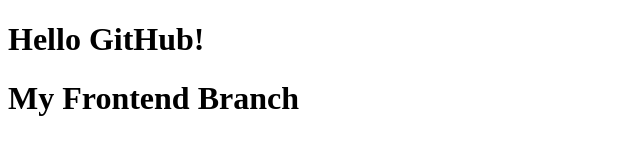
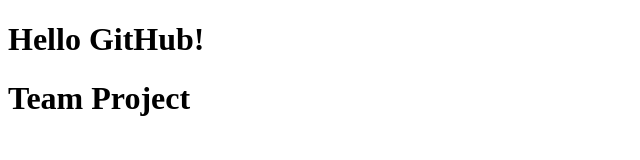
Before and after one commit to BharathyNiranjana-B/git-practicee, a plain HTML site: page index.html in a window 1280 px wide. Shown: the whole page, without its empty margins (0-640 px from the left). Drawn offline with Linux system fonts and the light colour scheme.

Commit message:
Update index.html

```diff
--- a/index.html
+++ b/index.html
@@ -5,6 +5,6 @@
 </head>
 <body>
     <h1>Hello GitHub!</h1>
-    <h1>My Frontend Branch</h1>
+    <h1>Team Project</h1>
 </body>
 </html>
```
